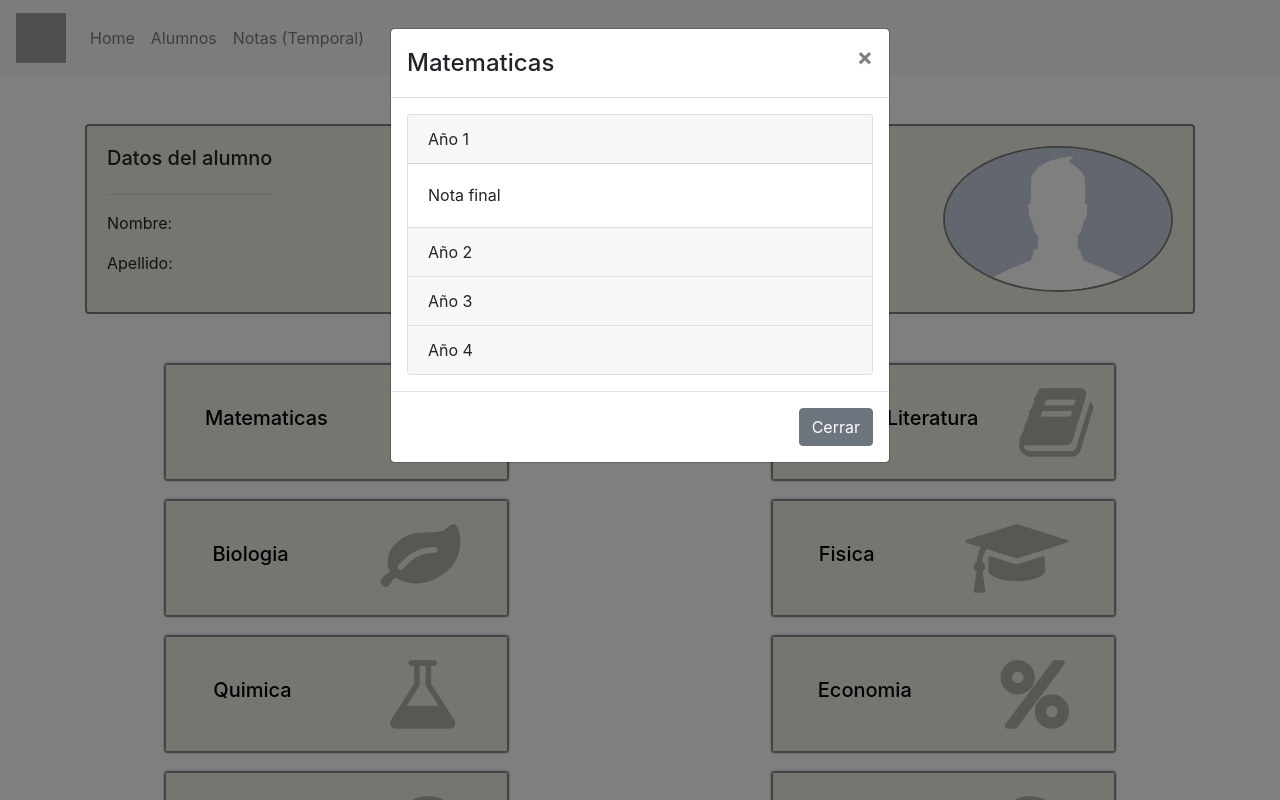
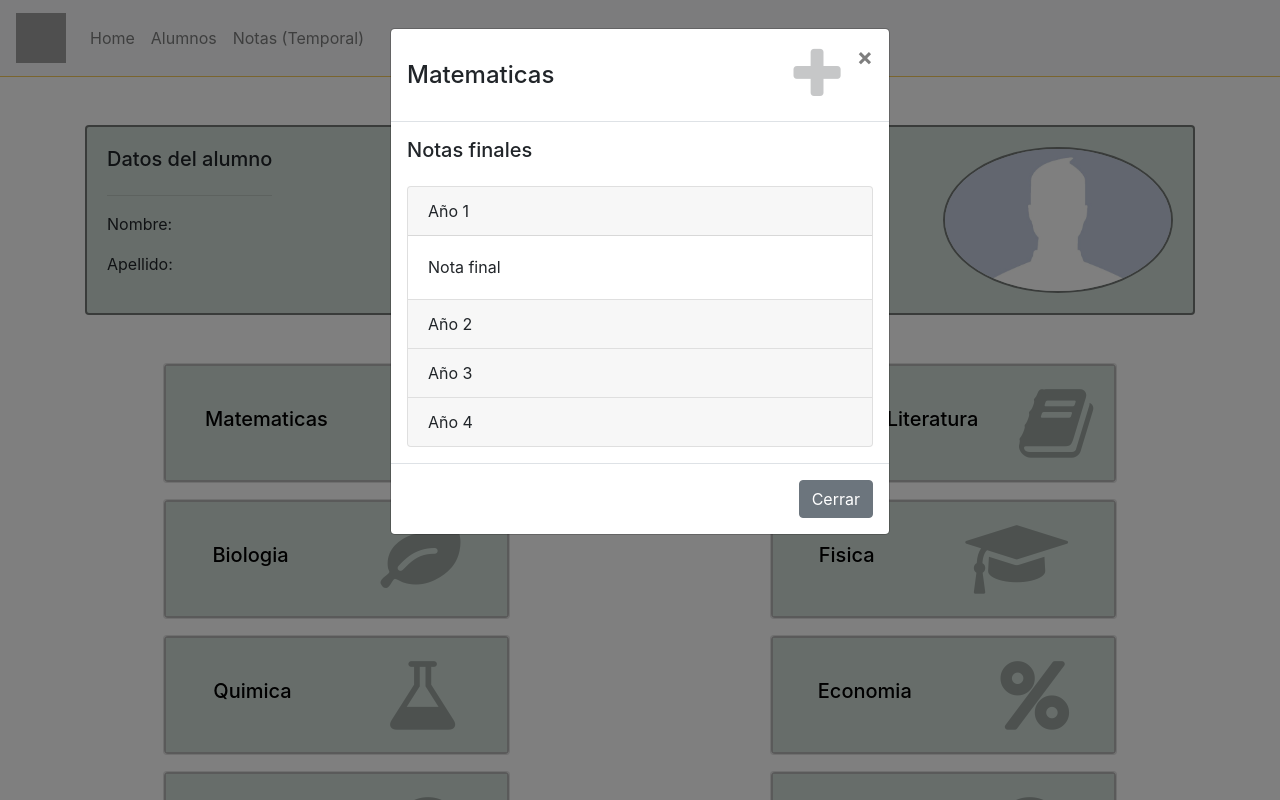
Before and after one commit to gabogarcia1/repo-frontend-pf, a React (Create React App) app: page /califications in a window 1280 px wide. Both pictures are taken after a click on the button "Matematicas". Shown: the top 800 px of the page. Built offline with nearby package versions, Linux system fonts and the light colour scheme; grey boxes are pictures that could not be loaded.

Commit message:
decorado navbar, css modalCalifications, cambios estilos

```diff
--- a/src/components/NavBar.jsx
+++ b/src/components/NavBar.jsx
@@ -2,11 +2,12 @@ import React from "react";
 import { Navbar, Nav } from "react-bootstrap";
 import logo from "../images/toninHighSchoolLogo.png";
 import { Link } from "react-router-dom";
+import "../css/navbar.css";
 
 const NavBar = () => {
   return (
     <>
-      <Navbar bg="light" expand="lg">
+      <Navbar bg="light" expand="lg" className="nav-bar">
         <Navbar.Brand href="#home">
           <img
             alt="Tonin High School"
--- a/src/components/SubjetModal.jsx
+++ b/src/components/SubjetModal.jsx
@@ -5,6 +5,7 @@ import { Modal, Button } from "react-bootstrap";
 import "../css/califications.css";
 import "font-awesome/css/font-awesome.css";
 import SubjetModalAccordion from "./SubjetModalAccordion";
+import "../css/modalCalifications.css";
 
 function SubjetModal(datos) {
   const [show, setShow] = useState(false);
@@ -26,9 +27,17 @@ function SubjetModal(datos) {
       </div>
       <Modal show={show} onHide={handleClose}>
         <Modal.Header closeButton>
-          <Modal.Title>{datos.materia}</Modal.Title>
+          <Modal.Title className="h-100 w-100">
+            <div className="d-flex justify-content-between align-items-center">
+              <div className="">{datos.materia}</div>
+              <div className="modal-icon">
+                <i class={datos.class}></i>
+              </div>
+            </div>
+          </Modal.Title>
         </Modal.Header>
         <Modal.Body>
+          <h5 className="pb-3">Notas finales</h5>
           <SubjetModalAccordion />
         </Modal.Body>
         <Modal.Footer>
--- a/src/components/SubjetModalAccordion.jsx
+++ b/src/components/SubjetModalAccordion.jsx
@@ -1,5 +1,6 @@
 import React from "react";
 import { Accordion, Card } from "react-bootstrap";
+import "../css/modalCalifications.css";
 
 const SubjetModalAccordion = () => {
   return (
@@ -13,6 +14,7 @@ const SubjetModalAccordion = () => {
             <Card.Body>Nota final</Card.Body>
           </Accordion.Collapse>
         </Card>
+
         <Card>
           <Accordion.Toggle as={Card.Header} eventKey="1">
             Año 2
--- a/src/css/califications.css
+++ b/src/css/califications.css
@@ -2,7 +2,7 @@
   color: black;
   width: 100%;
   height: 100%;
-  background-color: rgb(232, 237, 223);
+  background-color: rgb(207, 219, 213);
   border: 0px;
 }
 .buttonMateria:hover {
@@ -15,7 +15,7 @@
 }
 
 .contenedor-materia {
-  border: 2px rgba(36, 36, 35, 0.541) solid !important;
+  border: 2px rgba(36, 36, 35, 0.342) solid !important;
 }
 
 .cardMateria {
@@ -37,7 +37,7 @@
 }
 
 .card-datos-alumno {
-  background-color: rgb(232, 237, 223);
+  background-color: rgb(207, 219, 213);
   border: 2px rgba(36, 36, 35, 0.541) solid !important;
 }
 
--- /dev/null
+++ b/src/css/modalCalifications.css
@@ -0,0 +1,3 @@
+.modal-icon {
+  font-size: 0.5em;
+}
--- /dev/null
+++ b/src/css/navbar.css
@@ -0,0 +1,3 @@
+.nav-bar {
+  border-bottom: 1px rgb(245, 203, 92) solid;
+}
```
